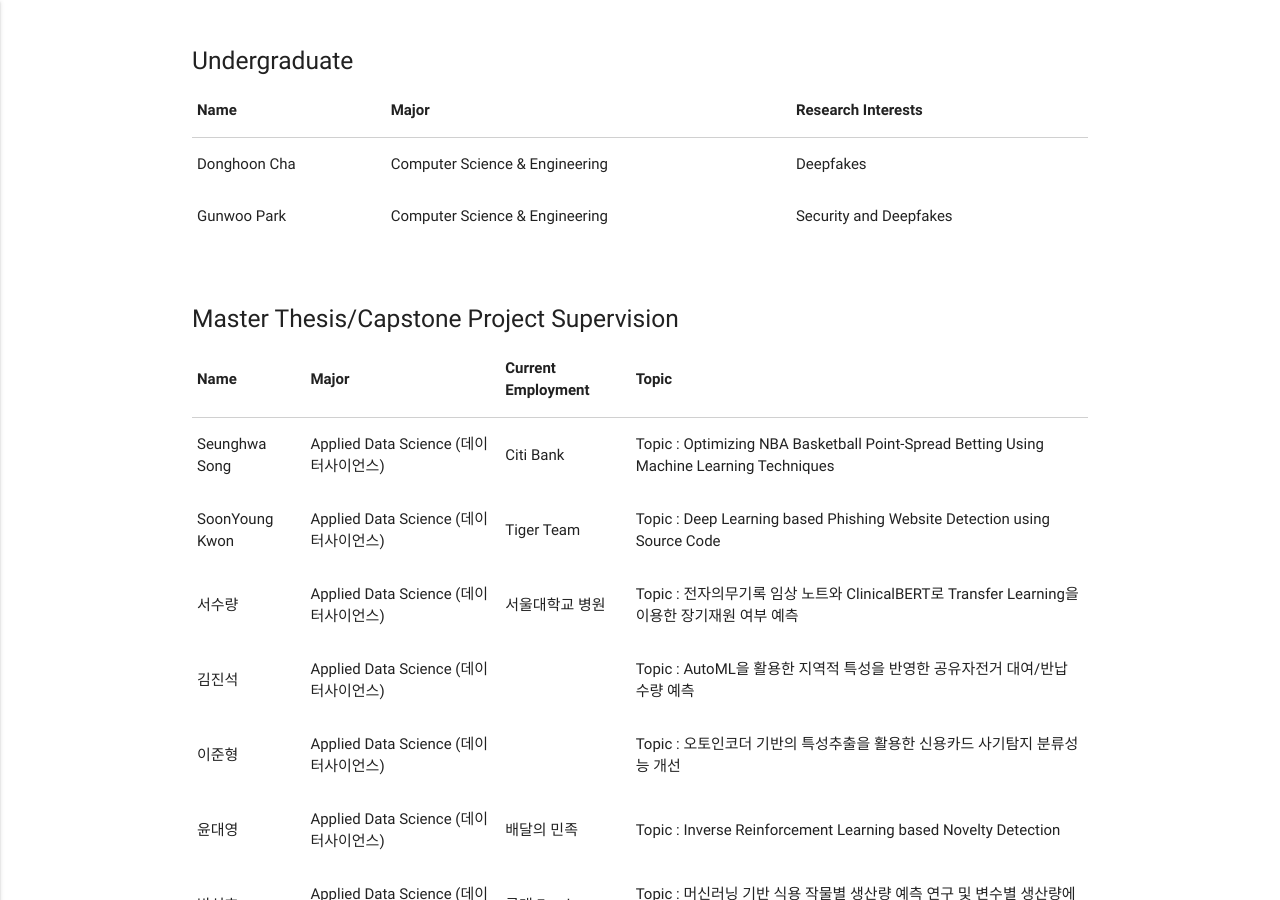
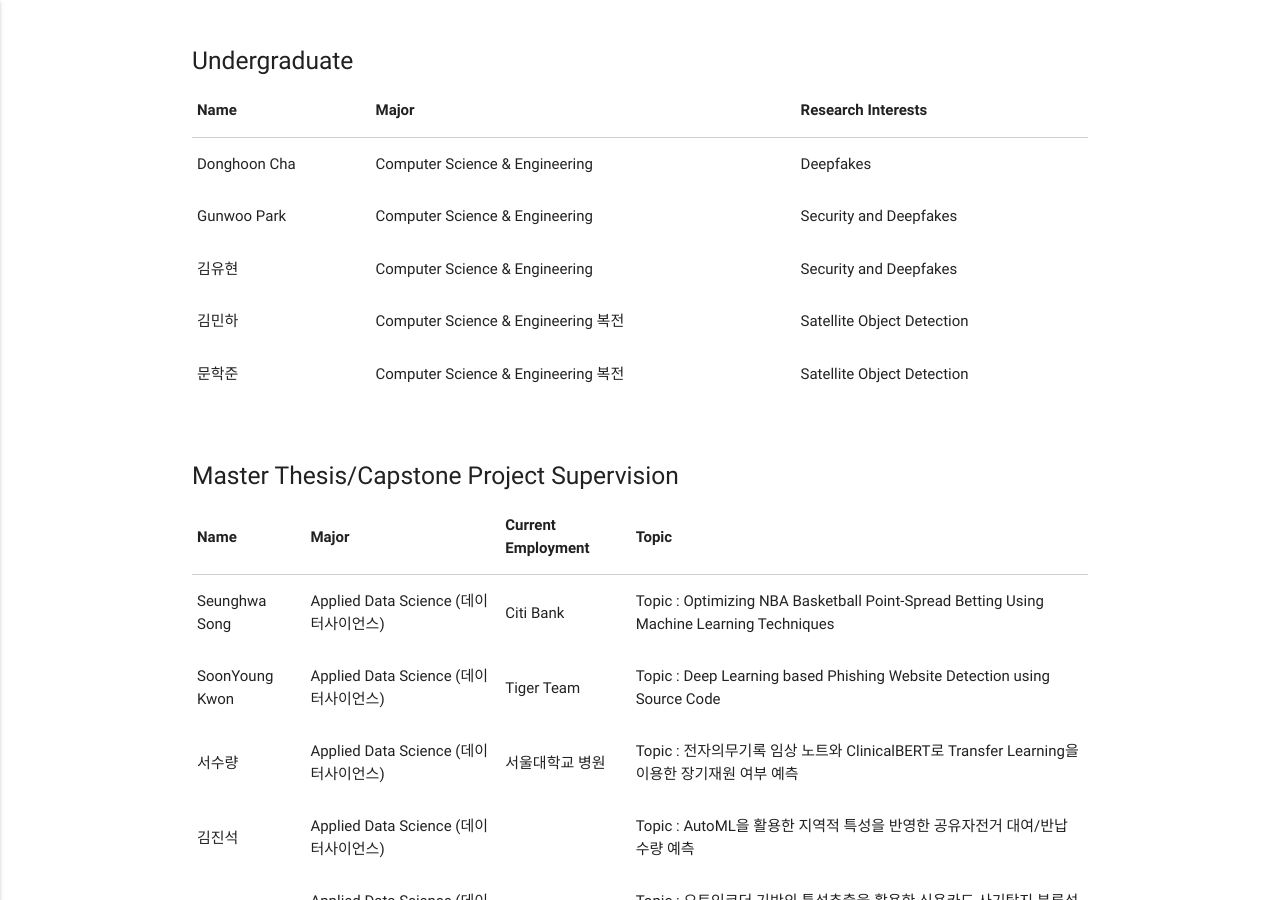
Before and after one commit to Yurim990507/DASH-Lab.github.io, a Jekyll site: the page built from example3.md, in a window 1280 px wide and 900 px high, scrolled down 3482 px. Built offline with Jekyll 4.4.1, drawn with Linux system fonts in a browser that asks for light colours.

Commit message:
Update example3.md

```diff
--- a/example3.md
+++ b/example3.md
@@ -210,6 +210,21 @@ permalink: /Members/
                   <td>Computer Science & Engineering</td>
                   <td>Security and Deepfakes</td>
                 </tr>
+                <tr>
+                  <td>김유현</td>
+                  <td>Computer Science & Engineering</td>
+                  <td>Security and Deepfakes</td>
+                </tr>
+                 <tr>
+                  <td>김민하</td>
+                  <td>Computer Science & Engineering 복전</td>
+                  <td>Satellite Object Detection</td>
+                </tr>
+                <tr>
+                  <td>문학준</td>
+                  <td>Computer Science & Engineering 복전</td>
+                  <td>Satellite Object Detection</td>
+                </tr>
               </tbody>
             </table>
           </div>
```
